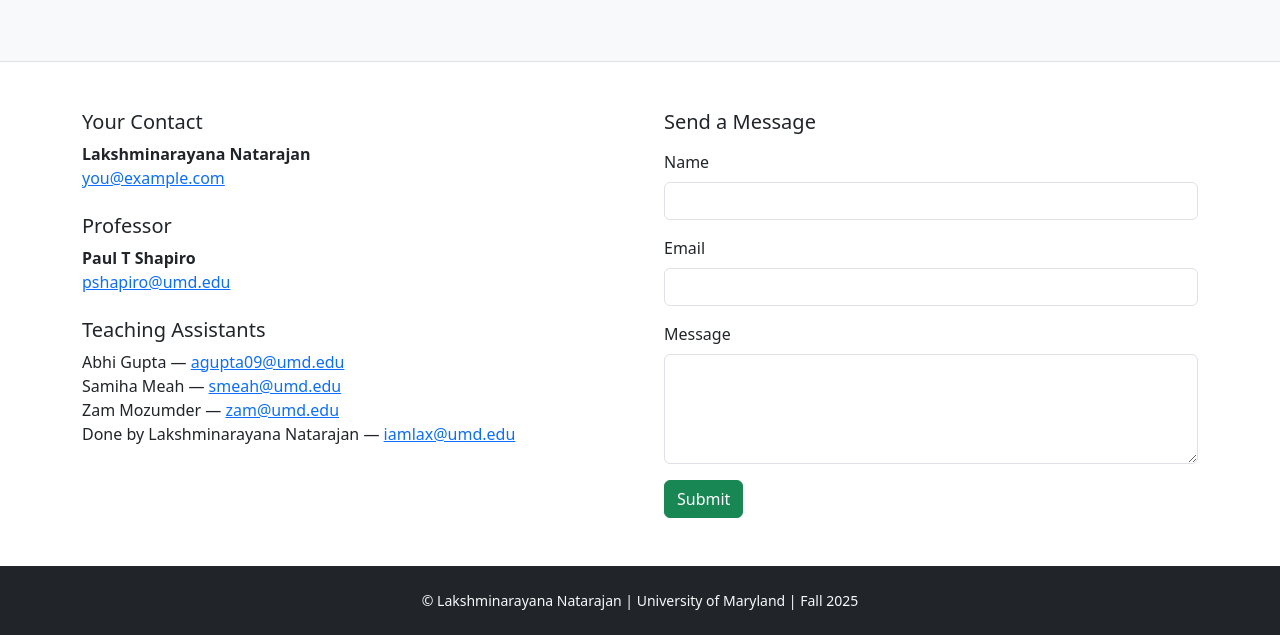
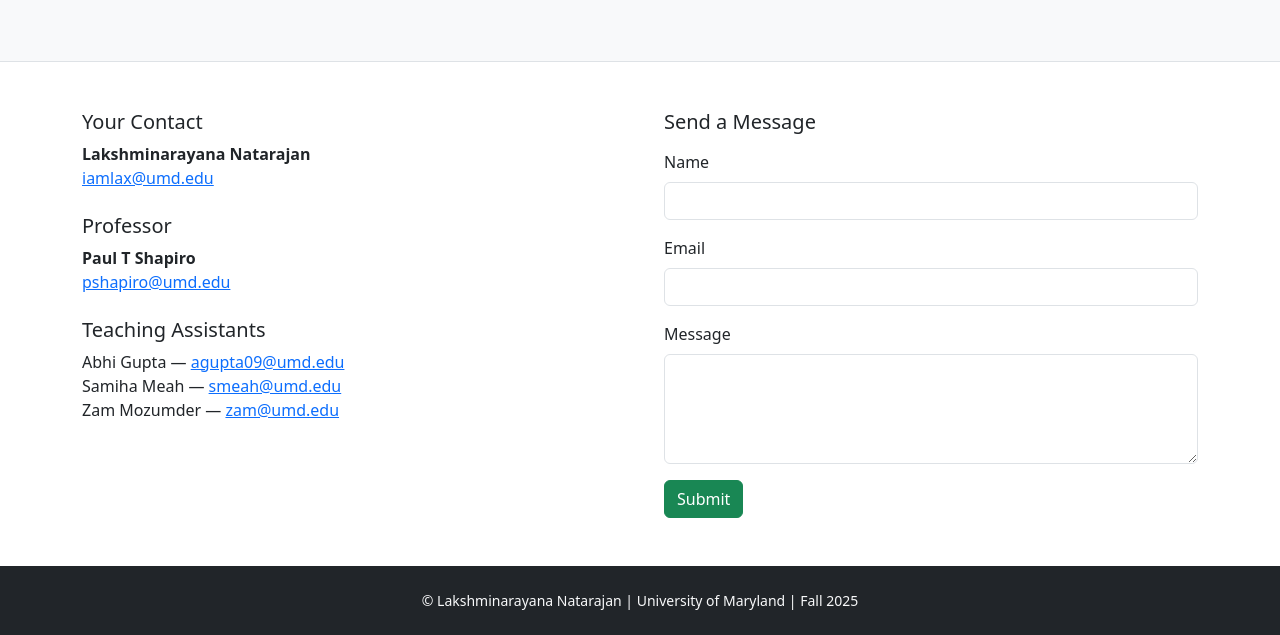
Before and after one commit to iamlax-byte/BUDT748-INDUSTRY-PRACTICUM, a plain HTML site: page contact.html in a window 1280 px wide. Shown: the part 211-846 px from the top of the page. Drawn offline with nearby package versions, Linux system fonts and the light colour scheme; files that its build step writes are made by us from their sources.

Commit message:
Contact: update name/email + form tweaks

```diff
--- a/contact.html
+++ b/contact.html
@@ -46,7 +46,7 @@
           <h2 class="h5">Your Contact</h2>
           <ul class="list-unstyled">
             <li class="fw-semibold">Lakshminarayana Natarajan</li>
-            <li><a href="mailto:you@example.com">you@example.com</a></li>
+            <li><a href="mailto:you@example.com">iamlax@umd.edu</a></li>
           </ul>
 
           <h2 class="h5 mt-4">Professor</h2>
@@ -60,7 +60,6 @@
             <li>Abhi Gupta — <a href="mailto:agupta09@umd.edu">agupta09@umd.edu</a></li>
             <li>Samiha Meah — <a href="mailto:smeah@umd.edu">smeah@umd.edu</a></li>
             <li>Zam Mozumder — <a href="mailto:zam@umd.edu">zam@umd.edu</a></li>
-            <li>Done by Lakshminarayana Natarajan — <a href="mailto:iamlax@umd.edu">iamlax@umd.edu</a></li>
           </ul>
         </div>
 
```
